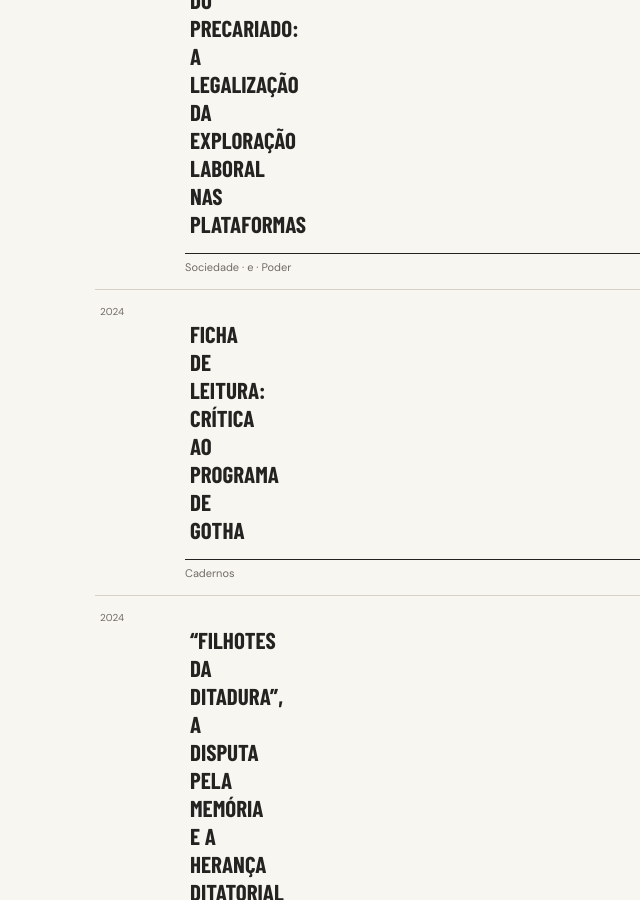
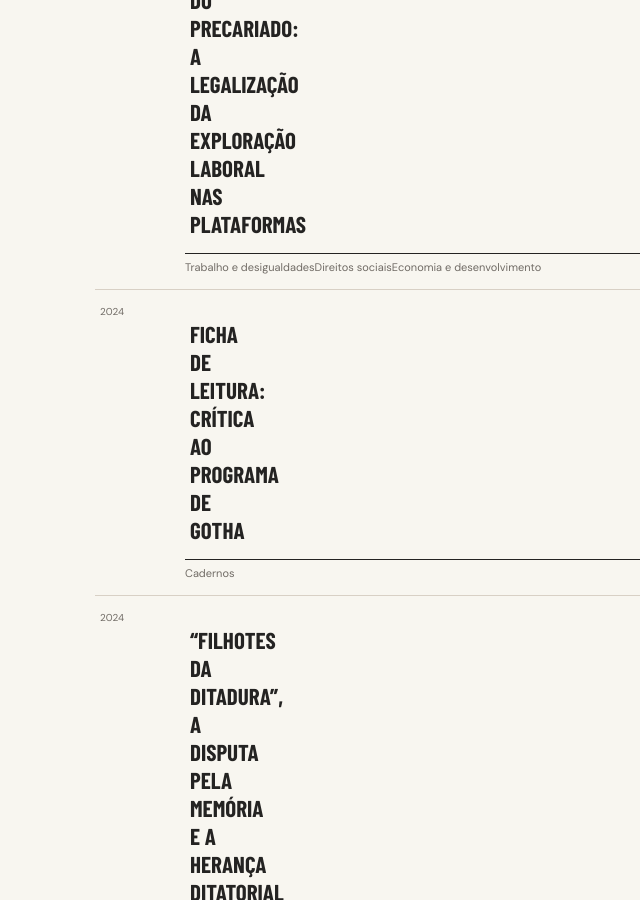
Before and after one commit to gmonteiropolli-design/Margens-da-Polis, a Jekyll site: the page built from indice-tematico/index.html, in a window 1280 px wide and 900 px high, scrolled down 2731 px. Shown: the whole window, without its empty margins (20-660 px from the left). Built offline with Jekyll 4.4.1, drawn with Linux system fonts in a browser that asks for light colours; some web fonts are replaced.

```diff
--- a/_posts/2026-11-09-1-de-maio-e-os-dilemas-do-precariado-a-legalizacao-da-exploracao-laboral-nas-plataformas.md
+++ b/_posts/2026-11-09-1-de-maio-e-os-dilemas-do-precariado-a-legalizacao-da-exploracao-laboral-nas-plataformas.md
@@ -3,6 +3,11 @@ title: "1 de maio e os dilemas do precariado: a legalização da exploração
   laboral nas plataformas"
 date: 2024-05-03
 categories: Sociedade e Poder
+temas:
+  - "Trabalho e desigualdades"
+  - "Direitos sociais"
+  - "Economia e desenvolvimento"
+
 author: Giulia Polli
 description: No dia 1 de maio comemora-se o Dia Internacional dos Trabalhadores,
   e aproveito a data para discutir o caso do projeto de lei complementar que
```
